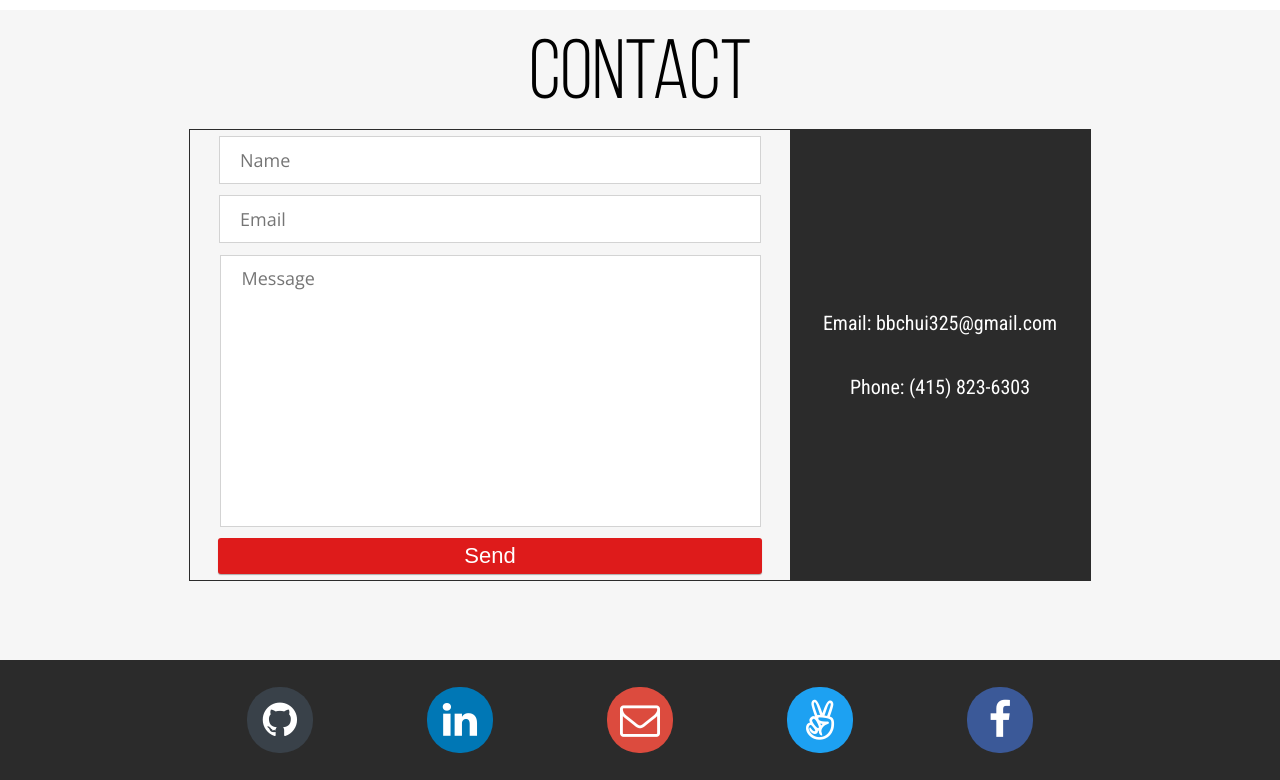
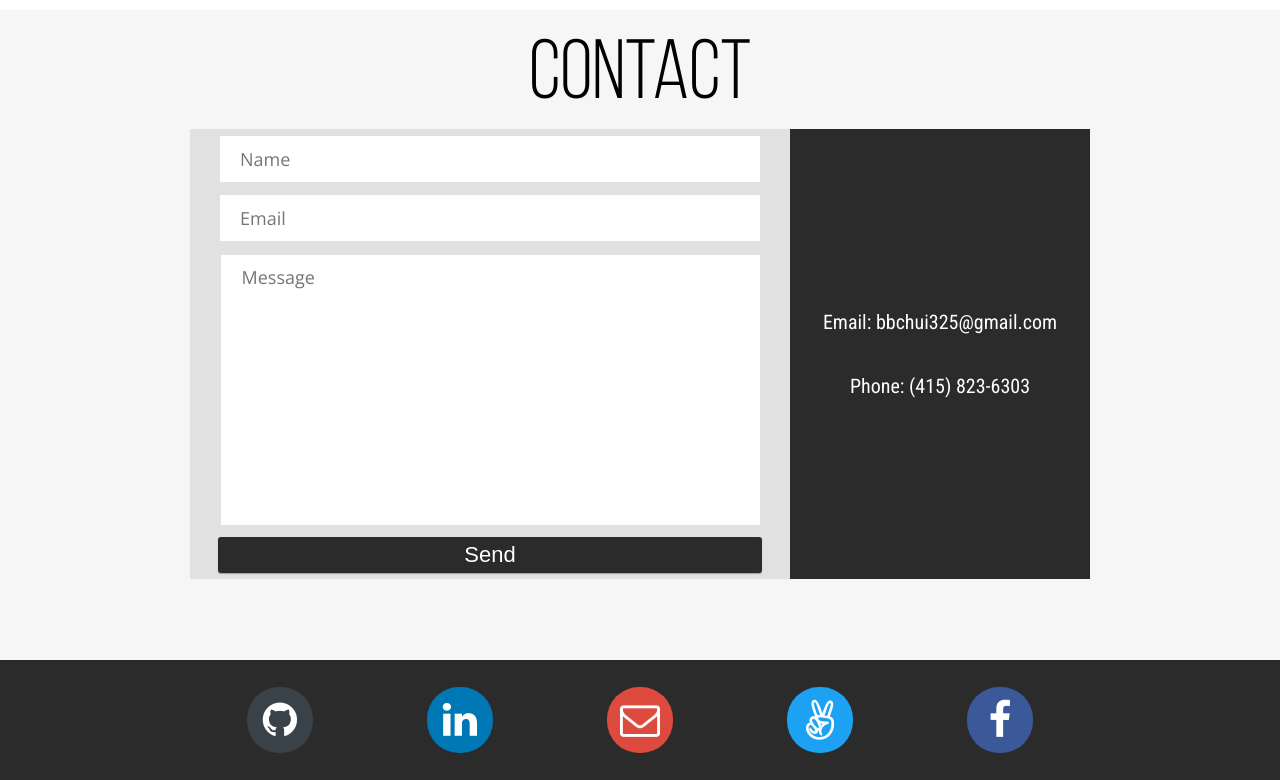
Before and after one commit to bbchui/Portfolio, a React (Create React App) app: page / in a window 1280 px wide. Shown: the part 3390-4170 px from the top of the page. Built offline with nearby package versions, Linux system fonts and the light colour scheme; some icons are missing.

Commit message:
adjusted contact section

```diff
--- a/src/App.css
+++ b/src/App.css
@@ -268,7 +268,7 @@ section.project {
 }
 
 .contact-border {
-  border: 1px solid #2b2b2b;
+  /*border: 1px solid #2b2b2b;*/
   width: 900px;
   /*padding: 10px;*/
   height: 450px;
@@ -284,7 +284,7 @@ section.project {
 }
 
 form {
-  /*background: #F6F6F6;*/
+  background: #e1e1e1;
   display: flex;
   width: 600px;
   height: 450px;
@@ -301,7 +301,7 @@ input {
   font-size: 18px;
   height: 46px;
   padding: 0 20px;
-  border: 1px solid #d3d3d3;
+  border: 1px solid #e1e1e1;
   /*color: #4F4E4E;*/
   color: #7e7575;
 }
@@ -320,7 +320,7 @@ textarea {
   color: #7e7575;
   font-size: 18px;
   resize: none;
-  border: 1px solid #d3d3d3;
+  border: 1px solid #e1e1e1;
   /*border-top: 1px solid #d3d3d3;*/
   outline: none;
   /*font-size: 15px;*/
@@ -338,7 +338,7 @@ button.send {
   width: 544px;
   height: 36px;
   font-size: 22px;
-  background: #DE1B1B;
+  background: #2b2b2b;
   color: white;
   border: none;
   border-radius: 3px;
@@ -351,7 +351,7 @@ button.send {
 
 
 button.send:hover {
-  background-color: #ed1d1d;
+  background-color: #3e3d3d;
   /*opacity: 0.9;*/
 }
 
```
